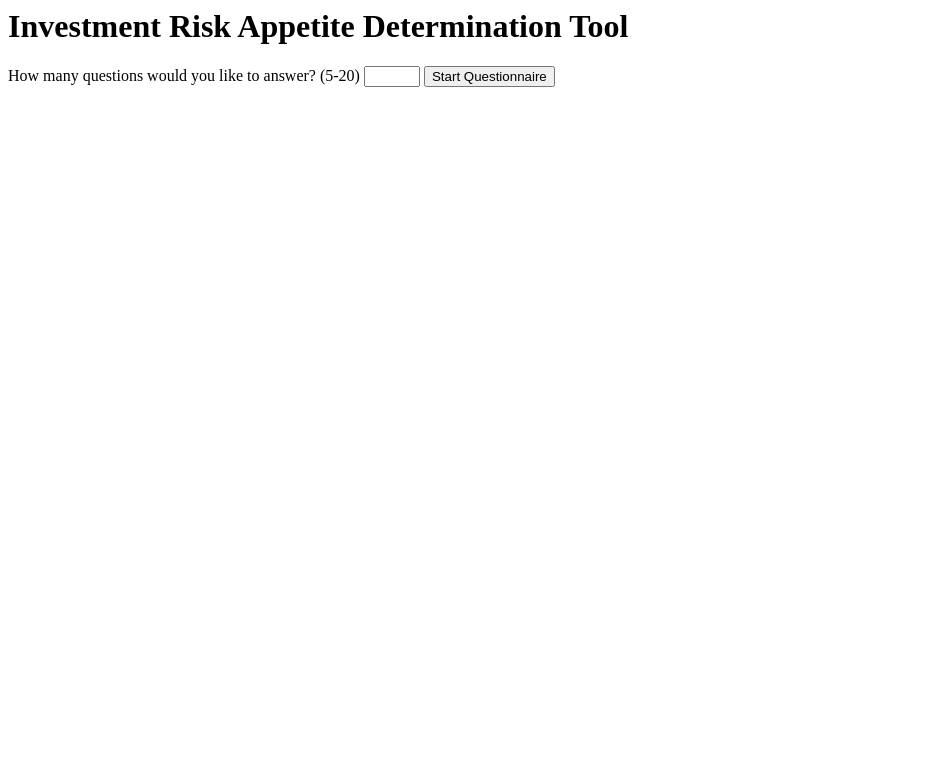
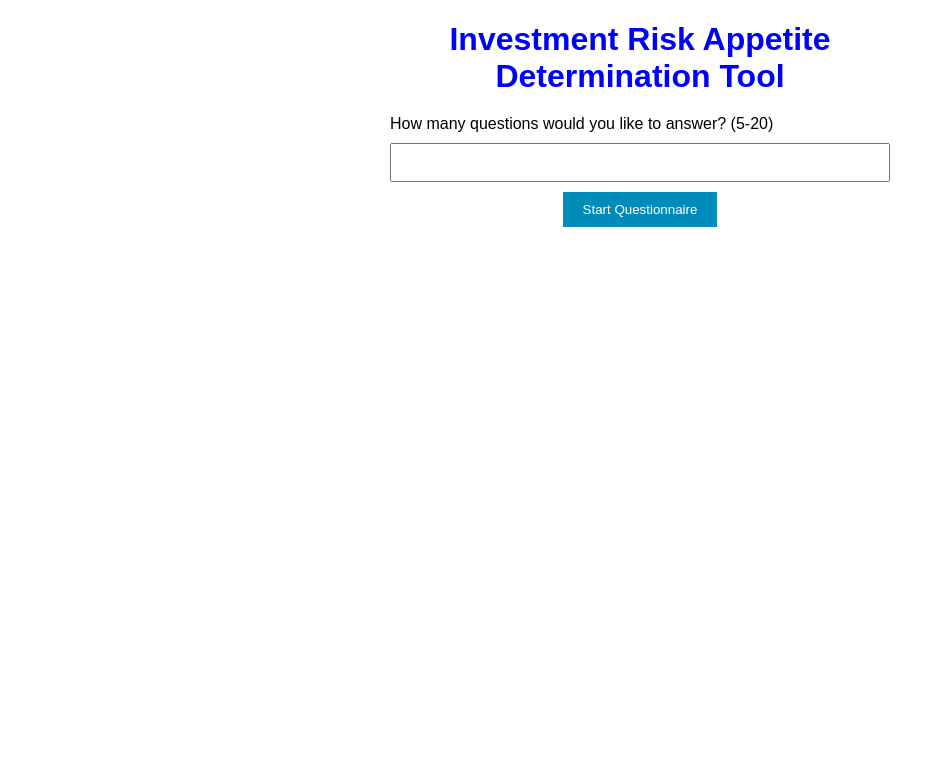
Before and after one commit to darylbart/Investement_risk_python, a Flask app: page / in a window 1280 px wide. Shown: the top 783 px of the page, without its empty margins (0-944 px from the left). Run offline with Flask 3, Linux system fonts and the light colour scheme.

Commit message:
html pages inline css only

```diff
--- a/templates/index.html
+++ b/templates/index.html
@@ -1,10 +1,50 @@
+<!DOCTYPE html>
 <html>
+<head>
+    <style>
+        body {
+            font-family: Arial, sans-serif;
+            text-align: center;
+            margin: 0;
+            padding: 0;
+            box-sizing: border-box;
+        }
+        h1 {
+            color: blue;
+            margin-bottom: 20px;
+        }
+        label {
+            display: block;
+            margin-bottom: 10px;
+            text-align: left;
+        }
+        input[type="number"] {
+            width: 100%;
+            padding: 10px;
+            margin-bottom: 10px;
+            box-sizing: border-box;
+        }
+        input[type="submit"] {
+            padding: 10px 20px;
+            background-color: #008CBA;
+            color: white;
+            border: none;
+            cursor: pointer;
+        }
+        input[type="submit"]:hover {
+            background-color: #005F6B;
+        }
+    </style>
+</head>
 <body>
+    <div style="max-width: 500px; margin: 0 auto;">
         <h1>Investment Risk Appetite Determination Tool</h1>
         <form action="/" method="post">
             <label for="num_questions">How many questions would you like to answer? (5-20)</label>
             <input type="number" id="num_questions" name="num_questions" min="5" max="20">
+            <br>
             <input type="submit" value="Start Questionnaire">
         </form>
+    </div>
 </body>
 </html>
```
Also changed, not shown: templates/questions.html (+47 -2 lines), templates/result.html (+21 -0 lines). Lines whose indentation alone changed are shown as unchanged.
